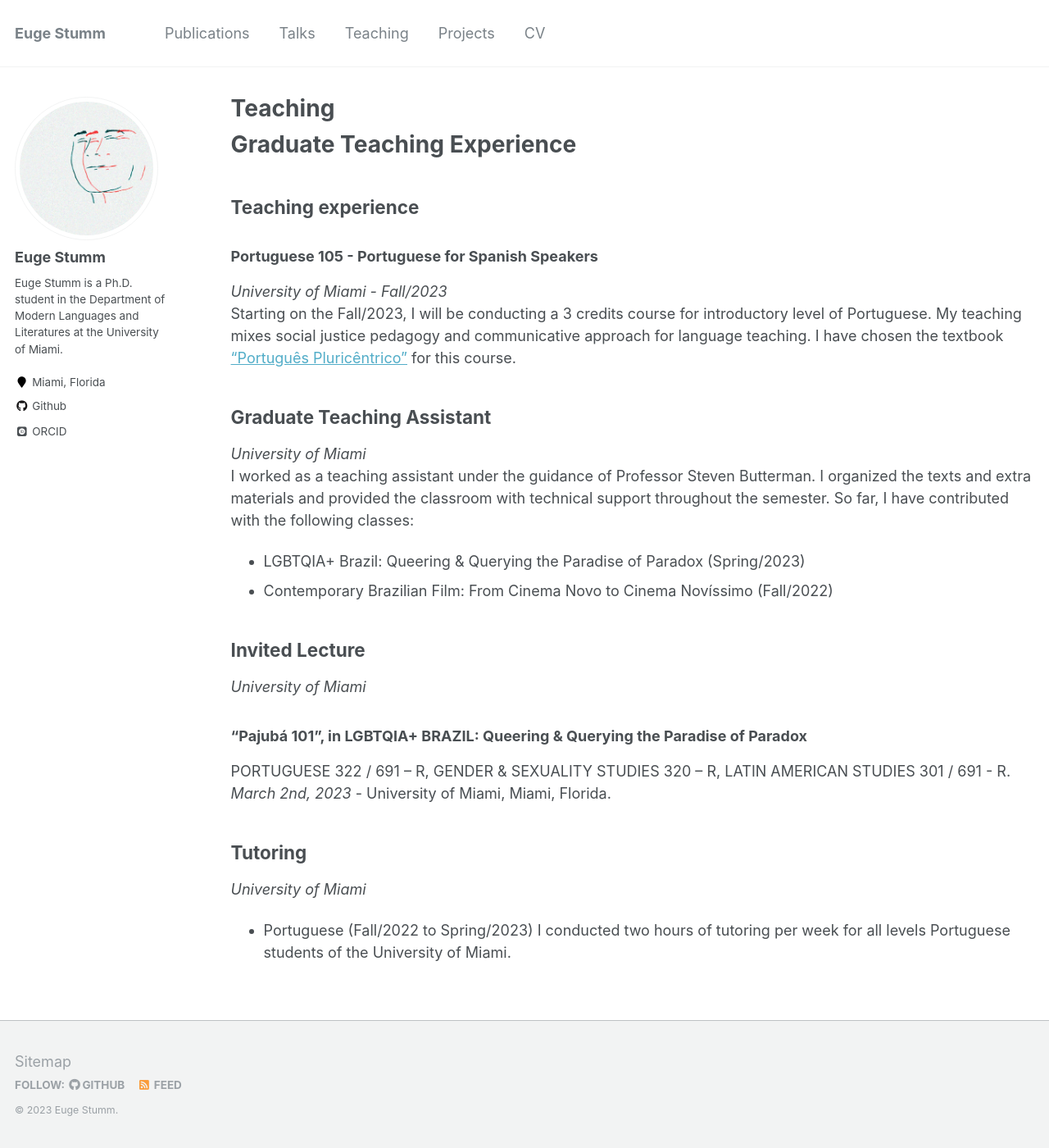
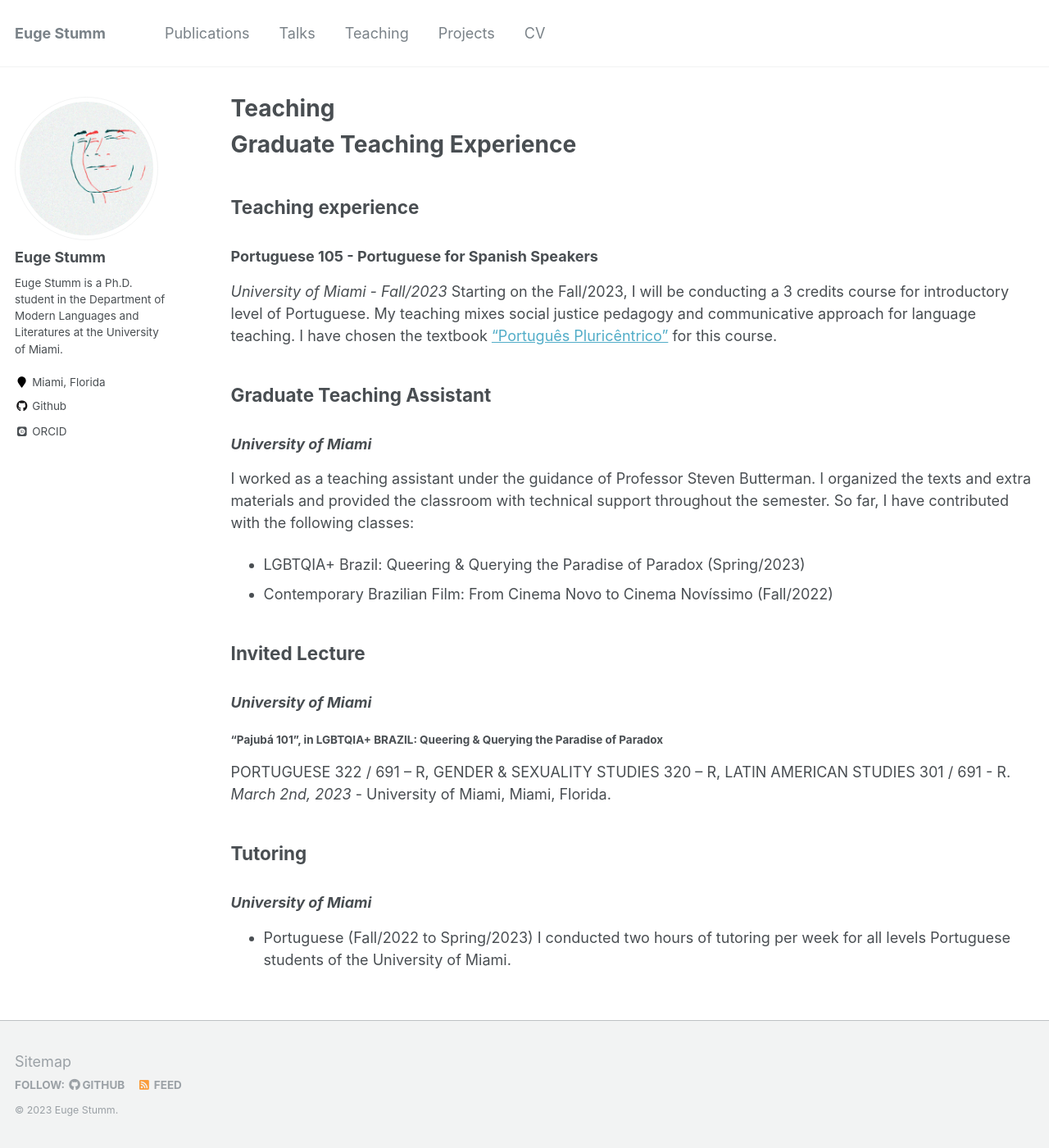
Before and after one commit to eugestumm/eugestumm.github.io, a Jekyll site: the page built from _pages/teaching.md, in a window 1280 px wide and 1400 px high. Shown: the whole window at 82% size. Built offline with Jekyll 4.4.1, drawn with Linux system fonts in a browser that asks for light colours; some web fonts are replaced.

```diff
--- a/_pages/teaching.md
+++ b/_pages/teaching.md
@@ -13,20 +13,20 @@ author_profile: true
 Starting on the Fall/2023, I will be conducting a 3 credits course for introductory level of Portuguese. My teaching mixes social justice pedagogy and communicative approach for language teaching. I have chosen the textbook ["Português Pluricêntrico"](https://escholarship.org/uc/item/9zs4s2p8) for this course.
 
 ## Graduate Teaching Assistant
-*University of Miami*
+### *University of Miami*
 I worked as a teaching assistant under the guidance of Professor Steven Butterman. I organized the texts and extra materials and provided the classroom with technical support throughout the semester. So far, I have contributed with the following classes:
 - LGBTQIA+ Brazil: Queering & Querying the Paradise of Paradox (Spring/2023)
 - Contemporary Brazilian Film:  From Cinema Novo to Cinema Novíssimo (Fall/2022)
 
 ## Invited Lecture
-*University of Miami*
-### "Pajubá 101", in LGBTQIA+ BRAZIL: Queering & Querying the Paradise of Paradox
+### *University of Miami*
+#### "Pajubá 101", in LGBTQIA+ BRAZIL: Queering & Querying the Paradise of Paradox
 PORTUGUESE 322 / 691 – R,
 GENDER & SEXUALITY STUDIES 320 – R,
 LATIN AMERICAN STUDIES 301 / 691 - R.
 *March 2nd, 2023* - University of Miami, Miami, Florida.
 
 ## Tutoring
-*University of Miami*
+### *University of Miami*
 - Portuguese (Fall/2022 to Spring/2023)
 I conducted two hours of tutoring per week for all levels Portuguese students of the University of Miami.
```
